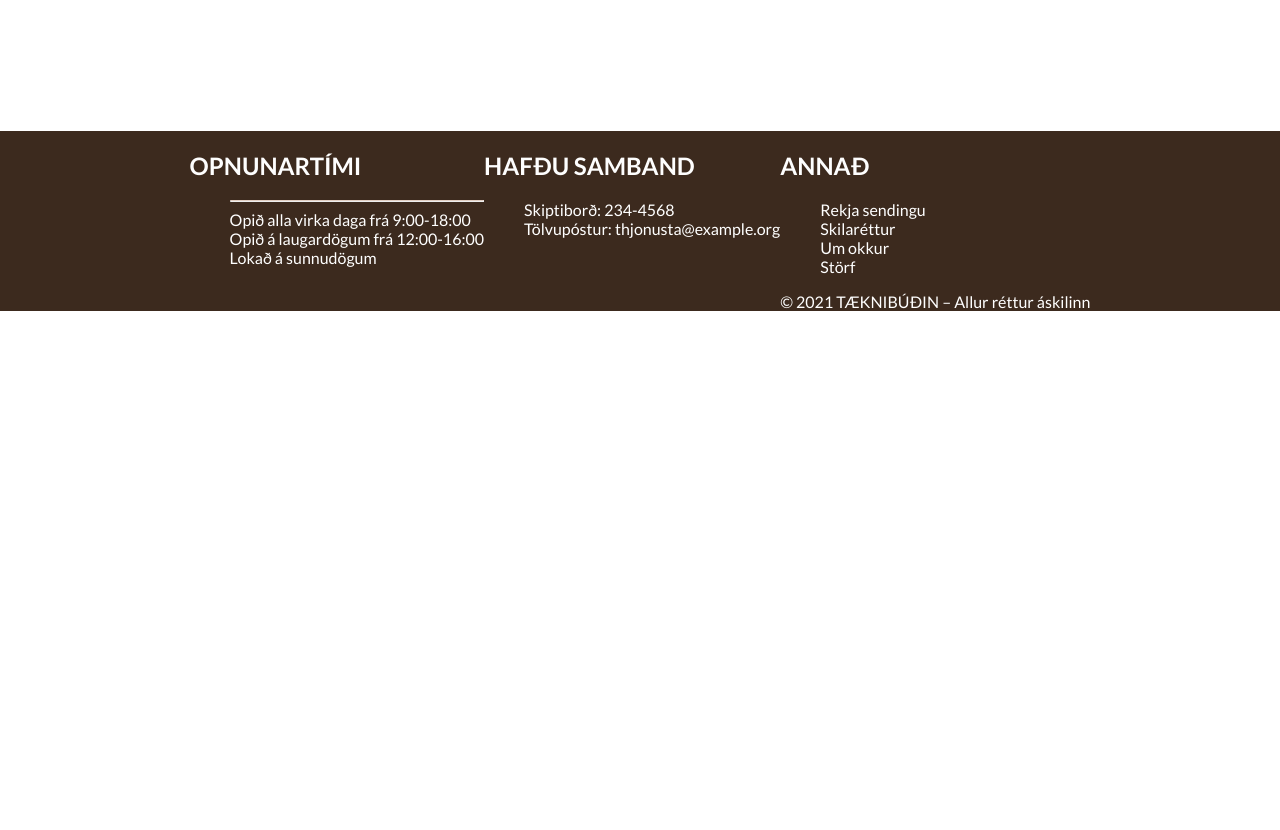
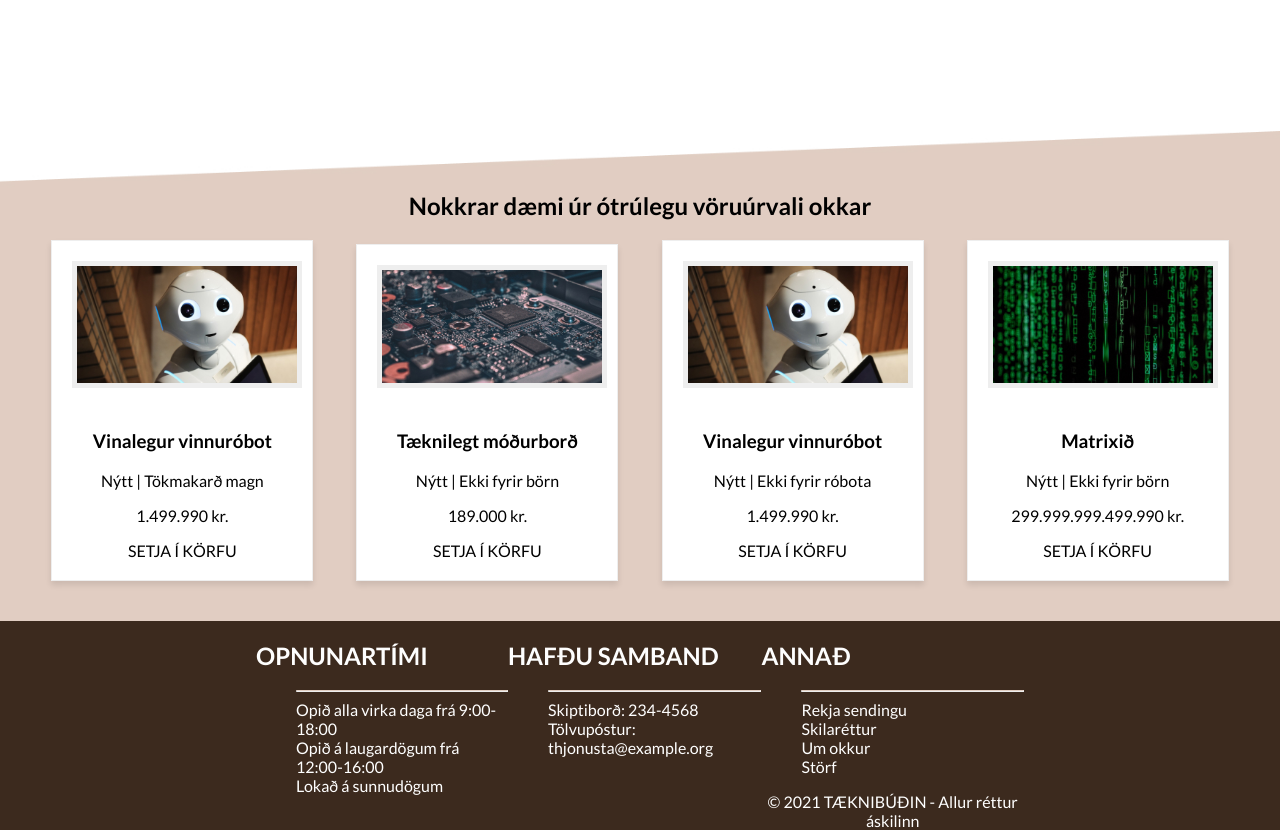
Before and after one commit to edilinga/hopurinn, a website: page index.html in a window 1280 px wide. Shown: the part 2460-3290 px from the top of the page. Before the commit the page ends 2771 px from the top, so only its background shows below. Drawn offline with Linux system fonts and the light colour scheme.

Commit message:
lagaði ýmislegt í footer og body bæði html og css

```diff
--- a/index.html
+++ b/index.html
@@ -107,15 +107,45 @@
       </section>
     </div>
 
+    <div class="products-section">
+      <h2>Nokkrar dæmi úr ótrúlegu vöruúrvali okkar</h2>
+      <div class="product-card">
+        <img src="../images/Robot.jpg" alt="Vinalegur vinnuróbot" />
+        <h3>Vinalegur vinnuróbot</h3>
+        <p><span>Nýtt</span> | <span>Tökmakarð magn</span></p>
+        <p>1.499.990 kr.</p>
+        <a href="#">SETJA Í KÖRFU</a>
+      </div>
+      <div class="product-card">
+        <img src="../images/CircuitBoard.jpg" alt="Taeknilegt móðurborð" />
+        <h3>Tæknilegt móðurborð</h3>
+        <p><span>Nýtt</span> | <span>Ekki fyrir börn</span></p>
+        <p>189.000 kr.</p>
+        <a href="#">SETJA Í KÖRFU</a>
+      </div>
+      <div class="product-card">
+        <img src="../images/Robot.jpg" alt="Vinalegur vinnuróbot" />
+        <h3>Vinalegur vinnuróbot</h3>
+        <p><span>Nýtt</span> | <span>Ekki fyrir róbota</span></p>
+        <p>1.499.990 kr.</p>
+        <a href="#">SETJA Í KÖRFU</a>
+      </div>
+      <div class="product-card">
+        <img src="../images/Matrix.jpg" alt="Matrixið" />
+        <h3>Matrixið</h3>
+        <p><span>Nýtt</span> | <span>Ekki fyrir börn</span></p>
+        <p>299.999.999.499.990 kr.</p>
+        <a href="#">SETJA Í KÖRFU</a>
+      </div>
+    </div>
+
     <footer>
       <div class="footer-sections">
         <section>
           <h2>OPNUNARTÍMI</h2>
           <ul>
-            <li>
-              <hr style="border-top: 1px solid #e1cec2" />
-              Opið alla virka daga frá 9:00-18:00
-            </li>
+            <hr style="border-top: 1px solid #e1cec2" />
+            <li>Opið alla virka daga frá 9:00-18:00</li>
             <li>Opið á laugardögum frá 12:00-16:00</li>
             <li>Lokað á sunnudögum</li>
           </ul>
@@ -123,6 +153,7 @@
         <section>
           <h2>HAFÐU SAMBAND</h2>
           <ul>
+            <hr style="border-top: 1px solid #e1cec2" />
             <li>Skiptiborð: 234-4568</li>
             <li>Tölvupóstur: thjonusta@example.org</li>
           </ul>
@@ -130,13 +161,14 @@
         <section>
           <h2>ANNAÐ</h2>
           <ul>
+            <hr style="border-top: 1px solid #e1cec2" />
             <li>Rekja sendingu</li>
             <li>Skilaréttur</li>
             <li>Um okkur</li>
             <li>Störf</li>
           </ul>
           <div class="footer-copyright">
-            © 2021 TÆKNIBÚÐIN – Allur réttur áskilinn
+            © 2021 TÆKNIBÚÐIN - Allur réttur áskilinn
           </div>
         </section>
       </div>
--- a/styles/styles.css
+++ b/styles/styles.css
@@ -111,6 +111,8 @@ Takki
   background-color: #555;
 }
 
+
+
 /*
 Nokkrar af nýjustu vörunum okkar kaflinn
 */
@@ -148,13 +150,14 @@ footer {
   background-color: #3C2A1E;
   display: flex;
   flex-direction: column;
-  justify-content: space-between;
+  justify-content: center;
   align-items: center;
 }
 
 footer h2 {
   color: #FEFEFE;
   font-family: "Lato";
+  position: relative;
 }
 
 footer ul li {
@@ -174,7 +177,9 @@ footer .footer-copyright {
   justify-content: space-between;
   align-items: start; /* Aligns sections to the top if they have different heights */
   padding: 0 20px;
+  width: 60%;
  }
+
 
 /*Leturgerðir*/
 @font-face {
```
